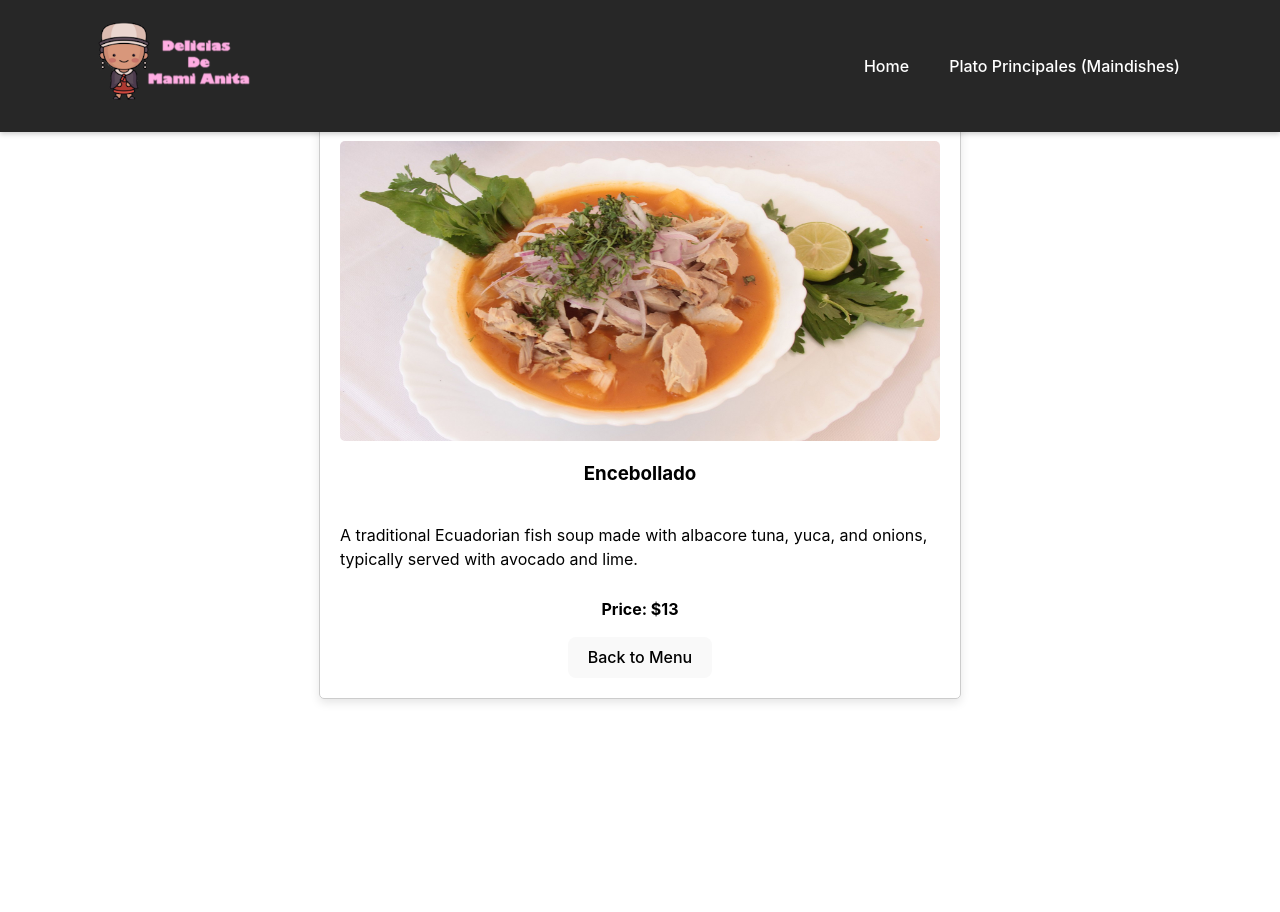
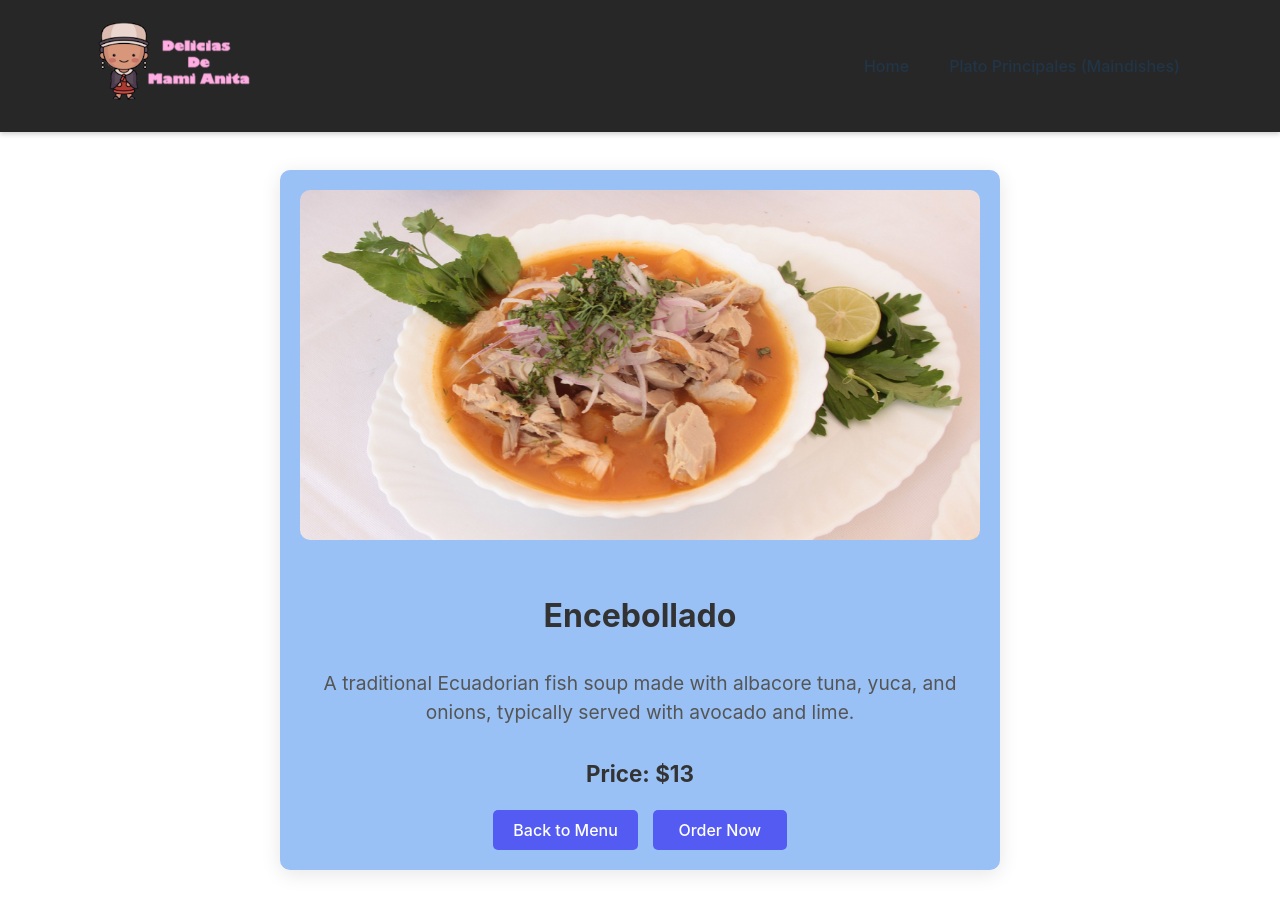
Before and after one commit to Bk2Kevoo/Delicias-De-Mami-Anita, a React (Vite) app: page /maindishes/1 in a window 1280 px wide. Shown: the top 912 px of the page. Built offline with nearby package versions, Linux system fonts and the light colour scheme; data requests are answered from the project's data file.

Commit message:
Finished the home and maindish side of things, now have to finish the sidedish, drinks, desserts, and then im done

```diff
--- a/src/components/homepage/Home.jsx
+++ b/src/components/homepage/Home.jsx
@@ -43,8 +43,8 @@ function Home() {
     <div className="bottom-info">
       <h1>El Sabor De Ecuador - Authentic Ecuadorian Food</h1>
       <h2>96 Ochsner Place</h2>
-      <h3>Bridgeport, CT</h3>
-      {/* <p>203-</p> */}
+      <h3>Bridgeport, CT 06606</h3>
+      <a href="tel:+2038647521"className="phone-number">203-864-7521</a>
       <MapComponent />
     </div>
 </div>
--- a/src/components/maindishes/MainDishById.jsx
+++ b/src/components/maindishes/MainDishById.jsx
@@ -27,13 +27,19 @@ const MainDishById = () => {
     const { id, image, name, price, description } = maindish;
 
     return (
-        <div className="maindish-card" data-testid="maindish-item">
+        <div className="specific-card-grid">
+        <div className="specific-card" data-testid="maindish-item">
             <img src={image} alt={name} />
             <h3>{name}</h3>
             <p>{description}</p>
             <p className="price">Price: ${price}</p>
-            <button onClick={() => navigate("/maindishes")}>Back to Menu</button>
+            <div className="button-container">
+                <button onClick={() => navigate("/maindishes")}>Back to Menu</button>
+                <a href="tel:+2038647521" className="order-link">Order Now</a>
+            </div>
         </div>
+    </div>
+
     );
 };
 
--- a/src/components/maindishes/MainDishList.jsx
+++ b/src/components/maindishes/MainDishList.jsx
@@ -1,5 +1,7 @@
 import React from "react";
 import MainDishCard from "./MainDishCard";
+import MapComponent from "../MapComponent";
+
 
 function MainDishList({ maindishes }) {
     // Handle empty state
@@ -14,9 +16,18 @@ function MainDishList({ maindishes }) {
     ));
 
     return (
-        <ul className="maindish">
-            {mainDishCards}
-        </ul>
+        <div className="maindish-grid">
+            <ul className="maindish">
+                {mainDishCards}
+            </ul>
+            <div className="bottom-info">
+                <h1>El Sabor De Ecuador - Authentic Ecuadorian Food</h1>
+                <h2>96 Ochsner Place</h2>
+                <h3>Bridgeport, CT 06606</h3>
+                <a href="tel:+2038647521"className="phone-number">203-864-7521</a>
+                <MapComponent />
+            </div>
+        </div>
     );
 }
 
--- a/src/index.css
+++ b/src/index.css
@@ -15,13 +15,13 @@
 /* Global Styles */
 body {
   margin: 0;
-  color: white;
+  background-color: white;
   display: flex;
-  flex-direction: column; /* Ensure vertical stacking */
+  flex-direction: column;
   place-items: center;
   min-width: 320px;
   min-height: 100vh;
-  padding-top: 120px; /* Increased padding to accommodate larger header */
+  padding-top: 120px;
 }
 
 /* Link Styles */
@@ -75,16 +75,16 @@ button:focus-visible {
 
 /* Header Styles */
 header {
-  position: fixed; /* Keep the header fixed at the top */
+  position: fixed;
   top: 0;
   left: 0;
   right: 0;
-  background-color: #272727; /* Match your background color */
-  z-index: 1000; /* Ensure it stays on top of other elements */
-  display: flex; /* Use flexbox for alignment */
-  justify-content: space-between; /* Space between the logo/text and nav */
-  align-items: center; /* Center vertically */
-  padding: 15px 90px; /* Reduce padding for a smaller header */
+  background-color: #272727;
+  z-index: 1000;
+  display: flex;
+  justify-content: space-between;
+  align-items: center;
+  padding: 15px 90px;
   box-shadow: 0 2px 5px rgba(0, 0, 0, 0.2);
 }
 
@@ -116,86 +116,193 @@ nav {
   font-weight: bold;
 }
 
+.maindish-grid {
+  background-color: white;
+  /* box-sizing: border-box; */
+}
+
 /* Main Dish Styles */
 .maindish {
-  display: flex;
-  flex-wrap: wrap;
-  list-style-type: none;
+  display: grid;
+  grid-template-columns: repeat(3, 1fr);
+  gap: 20px; /* Ensure some gap between the cards */
   padding: 0;
   margin: 0;
+  justify-items: center; /* Center the cards horizontally */
+  max-width: 1200px;
+  margin: 0 auto;
 }
 
+/* Main Dish Card */
 .main-dish-card {
-  flex: 1 1 300px; /* Responsive flex item */
+  display: flex; /* Flexbox for content alignment */
+  flex-direction: column;
+  align-items: center;
+  justify-content: center;
   margin: 20px;
   border: 1px solid #ccc;
-  border-radius: 5px;
-  padding: 20px;
+  border-radius: 10px;
+  padding: 30px;
   color: black;
   text-align: center;
   transition: transform 0.2s;
+  background-color: #99c1f5;
+  box-shadow: 0 4px 6px rgba(0, 0, 0, 0.1);
+  width: 100%; /* Set to 100% of its parent container */
+  max-width: 350px; /* Maximum width for each card */
+  height: auto; /* Allow the card to adjust its height based on content */
+  box-sizing: border-box; /* Include padding in width/height calculations */
 }
 
 .main-dish-card:hover {
   transform: scale(1.05);
+  background-color: #535bf2;
 }
 
+/* Main Dish Card Image */
 .maindish-image {
   width: 100%;
-  height: auto;
-  max-height: 200px;
+  height: 200px;
   object-fit: cover;
   border-radius: 5px;
 }
 
 /* Responsive Design for Small Screens */
-@media (max-width: 600px) {
+@media (max-width: 768px) {
+  .maindish {
+    grid-template-columns: 1fr 1fr; /* 2 items per row on medium screens */
+  }
+
   .main-dish-card {
     flex: 1 1 100%;
     margin: 10px;
   }
+}
 
-  .maindish-card {
-    width: 90%;
-    padding: 10px;
+@media (max-width: 600px) {
+  .maindish {
+    grid-template-columns: 1fr; /* 1 item per row on small screens */
+    gap: 10px;
   }
 
-  .maindish-card img {
-    max-height: 200px;
+  .main-dish-card {
+    flex: 1 1 100%;
+    margin: 10px;
   }
 }
 
-.maindish-card {
-  display: flex;
-  flex-direction: column;
-  align-items: center;
-  justify-content: center;
-  max-width: 600px;
-  margin: auto;
-  color: black;
-  padding: 20px;
-  border: 1px solid #ccc;
-  border-radius: 5px;
-  box-shadow: 0 4px 10px rgba(0, 0, 0, 0.1);
-}
-
-.maindish-card img {
-  width: 100%;
-  height: auto;
-  max-height: 300px;
-  object-fit: cover;
-  border-radius: 5px;
-}
-
+/* Price for Maindish card */
 .price {
   font-weight: bold;
   margin-top: 10px;
 }
 
+/* Content Box for Maindish */
 .content-box {
   background-color: white;
   text-align: center;
   padding: 20px;
+}
+
+/* Specific Card Container */
+.specific-card {
+  display: flex;
+  flex-direction: column;
+  align-items: center;
+  justify-content: center;
+  width: 90%;
+  max-width: 800px;
+  margin: 50px auto;
+  padding: 20px;
+  background-color: #99c1f5;
+  border-radius: 10px;
+  box-shadow: 0 4px 20px rgba(0, 0, 0, 0.1);
+  box-sizing: border-box;
+}
+
+/* Image Styling */
+.specific-card img {
+  width: 100%;
+  height: 350px; /* Larger height */
+  max-height: 350px;
+  object-fit: cover;
+  border-radius: 10px;
+  margin-bottom: 20px; /* Space between image and text */
+}
+
+/* Heading and Description */
+.specific-card h3 {
+  font-size: 2rem; /* Larger font size for title */
+  color: #333;
+  margin-bottom: 10px;
+  text-align: center;
+}
+
+.specific-card p {
+  font-size: 1.2rem;
+  color: #555;
+  text-align: center;
+  margin-bottom: 20px;
+}
+
+.specific-card .price {
+  font-weight: bold;
+  font-size: 1.4rem;
+  color: #333;
+  margin-top: 10px;
+  text-align: center;
+}
+
+/* Button Styling */
+
+.order-link {
+  display: inline-block;
+  padding: 0.5em 1.6em;
+  font-size: 1em;
+  font-weight: 500;
+  background-color: #535bf2;
+  color: white;
+  text-decoration: none;
+  border-radius: 5px;
+  text-align: center;
+  transition: all 0.3s ease-in-out;
+}
+
+.order-link:hover {
+  background-color: #434bce;
+}
+
+.order-link:focus {
+  outline: 4px solid #535bf2;
+  outline-offset: 2px;
+}
+
+.specific-card button {
+  padding: 10px 20px;
+  background-color: #535bf2;
+  color: white;
+  font-size: 1rem;
+  border: none;
+  border-radius: 5px;
+  cursor: pointer;
+  transition: background-color 0.3s;
+}
+.phone-number {
+  color: white;
+  display: block;
+  text-decoration: underline;
+  margin-top: 5px;
+  font-size: 2rem;
+}
+
+.button-container {
+  display: flex;
+  gap: 15px;
+  justify-content: center;
+}
+
+.specific-card button:hover {
+  background-color: #3f47c2; /* Darker on hover */
 }
 
 /* Menu Grid Styles */
@@ -223,9 +330,9 @@ nav {
   background-color: #99c1f5;
   box-shadow: 0 4px 6px rgba(0, 0, 0, 0.1);
   width: 100%;
-  max-width: 350px; /* Adjust to limit the width of each item */
+  max-width: 350px;
   height: 450px;
-  margin-bottom: 20px; /* Ensure there's space below each item */
+  margin-bottom: 20px;
 }
 
 .menu-item p {
@@ -263,7 +370,10 @@ nav {
   color: #333;
 }
 
+
 /* Images Under the Header */
+
+
 .house-container {
   display: flex;
   justify-content: center;
@@ -308,7 +418,7 @@ nav {
 hr {
   border: 2px solid #0000005b;
   margin: 10px auto;
-  width: 50%; /* Adjust width to make it shorter */
+  width: 50%;
 }
 
 /* Responsive Menu Grid */
@@ -321,23 +431,24 @@ hr {
   }
 
   .menu-item {
-    width: 90%; /* Take up most of the screen width */
-    max-width: 100%; /* Allow item to fill the screen width */
-    padding: 20px; /* Reduce padding on mobile */
-    margin-bottom: 20px; /* Add space between items */
+    width: 90%;
+    max-width: 100%;
+    padding: 20px;
+    margin-bottom: 20px;
   }
 
   .menu-item img {
-    height: 200px; /* Reduce image height */
+    height: 200px;
   }
 }
 
 .bottom-info {
+  display: flex;
   width: 100vw;
   max-width: 100%;
   background-color: red;
   margin: 0;
-  padding: 80px 20px;
+  padding: 100px 20px;
   display: flex;
   flex-direction: column;
   align-items: center;
@@ -346,12 +457,14 @@ hr {
 
 .bottom-info h1 {
   color: white;
-  font-size: 4em; /* Reduce font size for better readability on mobile */
+  font-size: 3em;
+  margin: 0;
+  padding: 0;
 }
 
 .bottom-info h2,
 .bottom-info h3 {
-  font-size: 3em; /* Adjust heading size */
+  font-size: 3em;
 }
 
 /* Map adjustments */
@@ -366,30 +479,30 @@ hr {
 /* Adjustments specifically for small screens */
 @media (max-width: 768px) {
   .bottom-info {
-    padding: 30px; /* Reduce padding on smaller screens */
+    padding: 30px;
   }
 
   .bottom-info h1 {
-    font-size: 1.8em; /* Reduce size for smaller screens */
+    font-size: 1.8em;
   }
 
   .bottom-info h2,
   .bottom-info h3 {
-    font-size: 1em; /* Keep them readable but smaller */
+    font-size: 1em;
   }
 
   .bottom-info iframe,
   .bottom-info div {
-    width: 95%; /* Make full use of mobile screen width */
+    width: 95%;
     max-width: 100%;
-    height: 200px; /* Adjust height to fit better */
+    height: 200px;
   }
 }
 
 /* For very small screens */
 @media (max-width: 480px) {
   .bottom-info {
-    padding: 20px; /* Reduce padding even more */
+    padding: 20px;
   }
 
   .bottom-info h1 {
@@ -403,6 +516,6 @@ hr {
 
   .bottom-info iframe,
   .bottom-info div {
-    height: 200px; /* Make the map smaller on tiny screens */
+    height: 200px;
   }
 }
```
